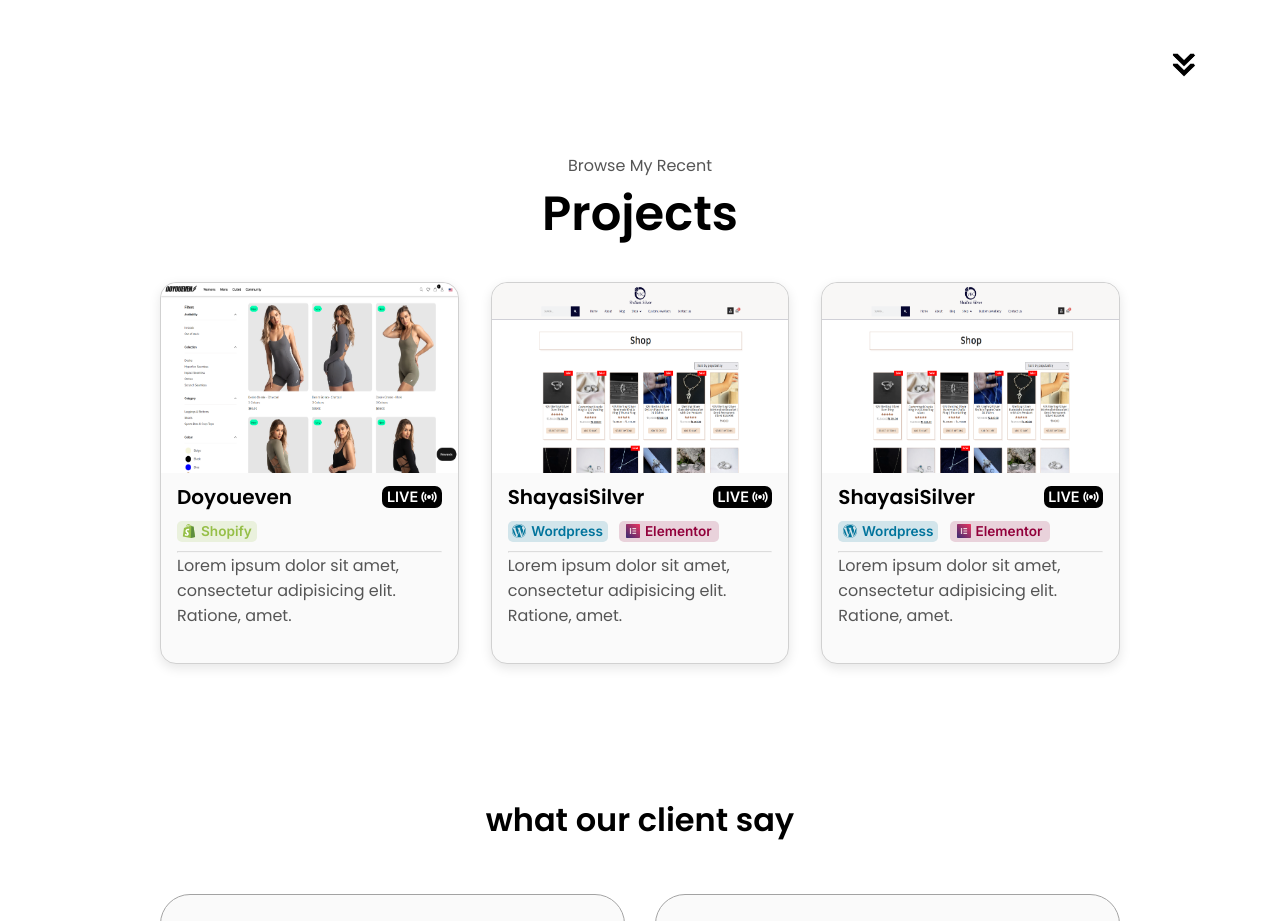
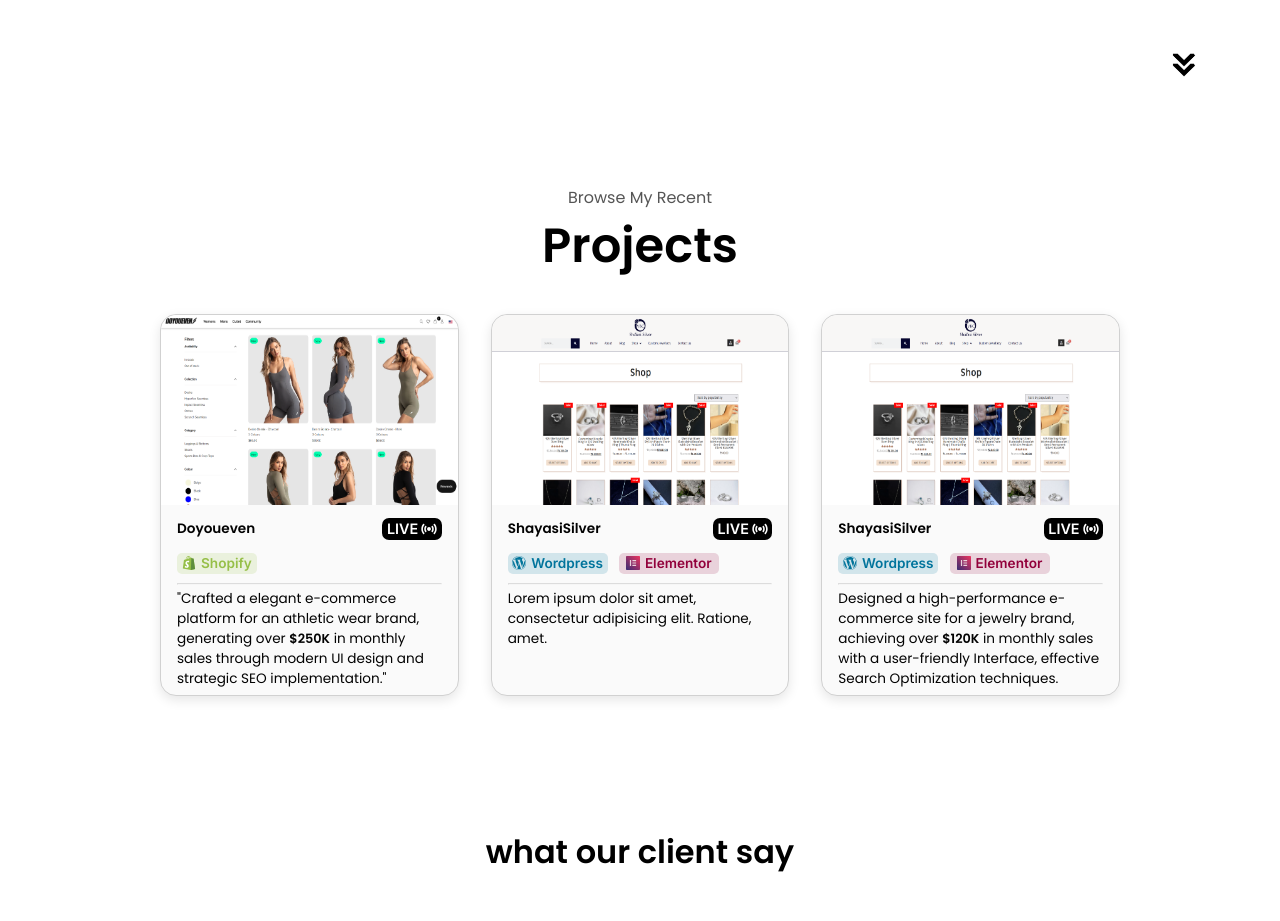
Before and after one commit to zfrmansuri/portfolio, a plain HTML site: page index.html in a window 1280 px wide. Shown: the part 2440-3361 px from the top of the page. Drawn offline with nearby package versions, Linux system fonts and the light colour scheme.

Commit message:
2nd commit

```diff
--- a/index.html
+++ b/index.html
@@ -224,7 +224,7 @@
 
             <hr>
 
-            <p>Lorem ipsum dolor sit amet, consectetur adipisicing elit. Ratione, amet.</p>
+            <p>"Crafted a elegant e-commerce platform for an athletic wear brand, generating over <b>$250K</b> in monthly sales through modern UI design and strategic SEO implementation."</p>
           </div>
           <!-- work -->
 
@@ -294,7 +294,7 @@
           <div class="project-overall-details">
             <div class="project-name">
               <p>ShayasiSilver</p>
-              <a href="https://www.shaysisilver.com/" target="_blank">
+              <a href="https://shayasisilver.com/" target="_blank">
               <div class="live-container" id="live-btn3">
                 <p>LIVE</p>
                 <img src="assets/live.svg"" alt="">
@@ -316,7 +316,7 @@
 
             <hr>
 
-            <p>Lorem ipsum dolor sit amet, consectetur adipisicing elit. Ratione, amet.</p>
+            <p>Designed a high-performance e-commerce site for a jewelry brand, achieving over <b>$120K</b> in monthly sales with a user-friendly Interface, effective Search Optimization techniques.</p>
           </div>
           <!-- work -->
 
--- a/mediaqueries.css
+++ b/mediaqueries.css
@@ -184,11 +184,19 @@
 
 .project-details-container hr{
   margin-top: 0.6em;
+  margin-bottom: 0.2rem;
   opacity: 0.3;
 }
 
+.project-overall-details p{
+  font-size: 0.85rem;
+  color: rgb(2, 2, 2);
+}
 
-
+.project-overall-details p b{
+  font-weight: 600;
+  font-size: 0.80rem;
+}
 
 
 /* image crousal */
@@ -215,15 +223,23 @@
 
 
 .auto-shake {
-  animation: shaking 0.15s;
+  animation: shaking 0.25s infinite;
 }
 
+/* @keyframes shaking {
+  0% { transform: rotate(0deg); }
+  25% { transform: rotate(7deg); }
+  50% { transform: rotate(0deg); }
+  75% { transform: rotate(-7deg); }
+  100% { transform: rotate(0deg); }
+} */
+
 @keyframes shaking {
-  0% { transform: rotate(0deg); }
-  25% { transform: rotate(5deg); }
-  50% { transform: rotate(0eg); }
-  75% { transform: rotate(-5deg); }
-  100% { transform: rotate(0deg); }
+  0% { transform: translate(0, 0) rotate(0deg); }
+  25% { transform: translate(1px, 2px) rotate(5deg); }
+  50% { transform: translate(0, 0) rotate(0eg); }
+  75% { transform: translate(-1px, 1px) rotate(-5deg); }
+  100% { transform: translate(0, 0) rotate(0deg); }
 }
 
 .project-name .live-container{
--- a/script.js
+++ b/script.js
@@ -33,7 +33,7 @@ function startShaking() {
     setTimeout(() => {
         button1.classList.remove('auto-shake');
         button2.classList.remove('auto-shake');
-        button2.classList.remove('auto-shake');
+        button3.classList.remove('auto-shake');
     }, 500); // Duration matches the CSS animation duration
 }
 
--- a/style.css
+++ b/style.css
@@ -357,6 +357,7 @@ article .icon {
 
 #projects {
   position:relative;
+  margin-top: 2rem;
 }
 
 .color-container {
```
Also changed, not shown: assets/profile-pic-2.png (deleted), 1 other file.
